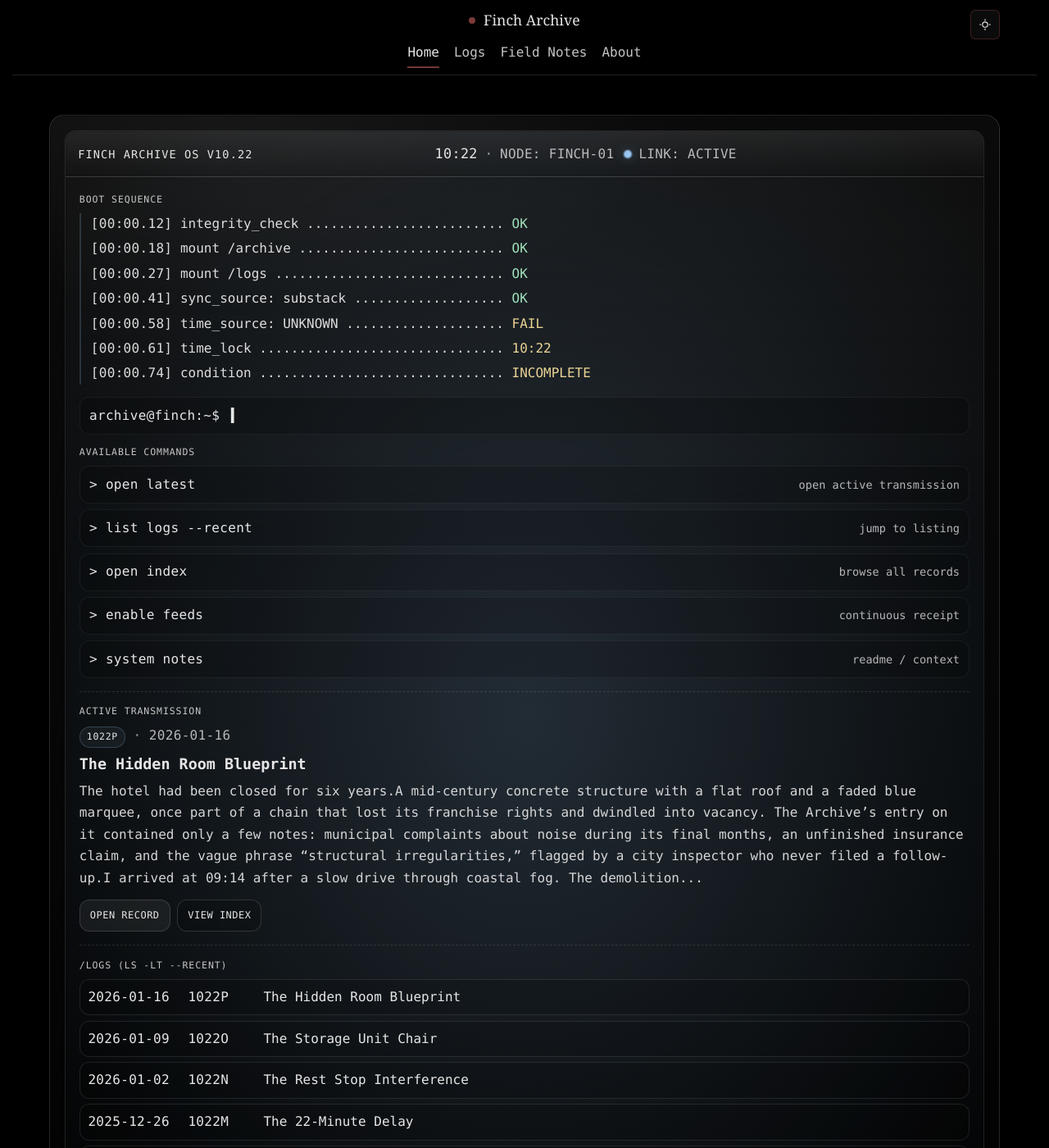
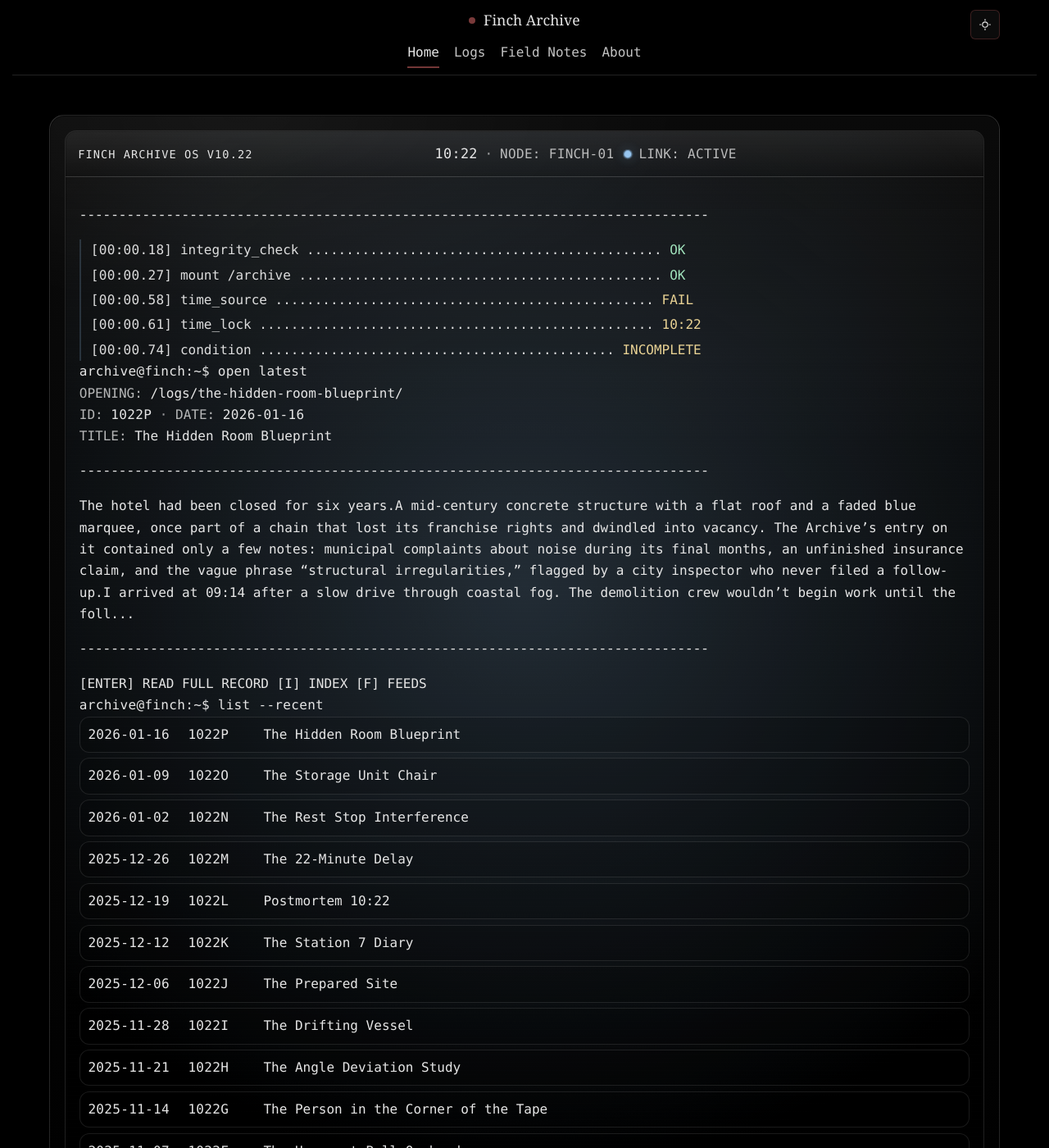
Before and after one commit to HallowayFinch/fincharchive.com, a Jekyll site: the page built from index.html, in a window 1280 px wide and 1400 px high. Shown: the whole window at 82% size. Built offline with Jekyll 4.4.1, drawn with Linux system fonts in a browser that asks for light colours; some of the changed text lies outside the part shown.

Commit message:
Refactor Finch Archive terminal layout and description
Updated the description in the front matter and modified the structure of the Finch Archive terminal interface, including changes to the body and commands sections.

```diff
--- a/index.html
+++ b/index.html
@@ -1,16 +1,16 @@
 ---
 layout: default
 title: Finch Archive
-description: "Recovered notes from incomplete transmissions: the latest logs from the Finch Archive."
+description: "Recovered notes from incomplete transmissions: terminal access to the latest logs."
 full_width: true
 ---
 
 {%- assign EMPTY = '' | split: '' -%}
 {%- assign logs  = site.logs | sort: "date" | reverse | default: EMPTY -%}
 {%- assign feat  = logs | first -%}
-{%- assign rest  = logs | slice: 0, 12 | default: EMPTY -%}
+{%- assign recent = logs | slice: 0, 12 | default: EMPTY -%}
 
-<section class="finch-terminal-home" aria-label="Finch Archive terminal interface">
+<section class="finch-terminal-home finch-terminal-home--transcript" aria-label="Finch Archive terminal interface">
   <div class="finch-terminal-bezel">
     <div class="finch-terminal-screen" role="region" aria-label="CRT viewport">
       <!-- TOP BAR -->
@@ -29,101 +29,68 @@ full_width: true
         </div>
       </header>
 
-      <!-- BODY -->
+      <!-- BODY (single transcript flow) -->
       <div class="finch-terminal-body">
-        <!-- BOOT -->
-        <section class="finch-boot" aria-label="Boot sequence">
-          <div class="finch-section-label">BOOT SEQUENCE</div>
+        <div class="finch-transcript" aria-label="Operator session transcript">
+          <pre class="finch-pre" aria-hidden="true">--------------------------------------------------------------------------------</pre>
 
-          <ul class="finch-boot-lines" data-boot>
-            <li><span class="finch-mono">[00:00.12]</span> integrity_check ......................... <span class="finch-ok">OK</span></li>
-            <li><span class="finch-mono">[00:00.18]</span> mount /archive .......................... <span class="finch-ok">OK</span></li>
-            <li><span class="finch-mono">[00:00.27]</span> mount /logs ............................. <span class="finch-ok">OK</span></li>
-            <li><span class="finch-mono">[00:00.41]</span> sync_source: substack ................... <span class="finch-ok">OK</span></li>
-            <li><span class="finch-mono">[00:00.58]</span> time_source: UNKNOWN .................... <span class="finch-warn">FAIL</span></li>
-            <li><span class="finch-mono">[00:00.61]</span> time_lock ............................... <span class="finch-warn">10:22</span></li>
-            <li><span class="finch-mono">[00:00.74]</span> condition ............................... <span class="finch-warn">INCOMPLETE</span></li>
+          <ul class="finch-boot-lines finch-boot-lines--compact" data-boot>
+            <li><span class="finch-mono">[00:00.18]</span> integrity_check ............................................. <span class="finch-ok">OK</span></li>
+            <li><span class="finch-mono">[00:00.27]</span> mount /archive .............................................. <span class="finch-ok">OK</span></li>
+            <li><span class="finch-mono">[00:00.58]</span> time_source ................................................ <span class="finch-warn">FAIL</span></li>
+            <li><span class="finch-mono">[00:00.61]</span> time_lock .................................................. <span class="finch-warn">10:22</span></li>
+            <li><span class="finch-mono">[00:00.74]</span> condition ............................................. <span class="finch-warn">INCOMPLETE</span></li>
           </ul>
-        </section>
 
-        <!-- PROMPT -->
-        <div class="finch-prompt" aria-label="Command prompt">
-          <span class="finch-mono">archive@finch:~$</span>
-          <span class="finch-cursor" aria-hidden="true">▍</span>
+          <div class="finch-gap"></div>
+
+          {%- if feat -%}
+            <div class="finch-line">
+              <span class="finch-mono">archive@finch:~$</span> <span class="finch-mono">open latest</span>
             </div>
 
-        <!-- COMMANDS -->
-        <nav class="finch-commands" aria-label="Available commands">
-          <div class="finch-section-label">AVAILABLE COMMANDS</div>
-          <ul class="finch-cmdlist" role="list">
-            <li>
-              <a class="finch-cmd" href="{% if feat %}{{ feat.url | relative_url }}{% else %}{{ '/logs/' | relative_url }}{% endif %}">
-                <span class="finch-mono">&gt; open latest</span>
-                <span class="finch-muted finch-cmd__hint">open active transmission</span>
-              </a>
-            </li>
-            <li>
-              <a class="finch-cmd" href="#recent">
-                <span class="finch-mono">&gt; list logs --recent</span>
-                <span class="finch-muted finch-cmd__hint">jump to listing</span>
-              </a>
-            </li>
-            <li>
-              <a class="finch-cmd" href="{{ '/logs/' | relative_url }}">
-                <span class="finch-mono">&gt; open index</span>
-                <span class="finch-muted finch-cmd__hint">browse all records</span>
-              </a>
-            </li>
-            <li>
-              <a class="finch-cmd" href="{{ '/feeds/' | relative_url }}">
-                <span class="finch-mono">&gt; enable feeds</span>
-                <span class="finch-muted finch-cmd__hint">continuous receipt</span>
-              </a>
-            </li>
-            <li>
-              <a class="finch-cmd" href="{{ '/about/' | relative_url }}">
-                <span class="finch-mono">&gt; system notes</span>
-                <span class="finch-muted finch-cmd__hint">readme / context</span>
-              </a>
-            </li>
-          </ul>
-        </nav>
-
-        <!-- ACTIVE TRANSMISSION -->
-        <section class="finch-active" aria-label="Active transmission">
-          <div class="finch-section-label">ACTIVE TRANSMISSION</div>
-
-          {%- if feat -%}
-            <div class="finch-active__meta">
-              <span class="finch-tag">{{ feat.log_id | default: "LOG" }}</span>
+            <div class="finch-out">
+              <div class="finch-out__line">
+                <span class="finch-muted">OPENING:</span>
+                <a class="finch-out__link" href="{{ feat.url | relative_url }}">{{ feat.url | relative_url }}</a>
+              </div>
+              <div class="finch-out__line">
+                <span class="finch-muted">ID:</span> <span class="finch-mono">{{ feat.log_id | default: "LOG" }}</span>
                 <span class="finch-sep" aria-hidden="true">·</span>
-              <span class="finch-mono finch-muted">{{ feat.date | date: "%Y-%m-%d" }}</span>
+                <span class="finch-muted">DATE:</span> <span class="finch-mono">{{ feat.date | date: "%Y-%m-%d" }}</span>
+              </div>
+              <div class="finch-out__line">
+                <span class="finch-muted">TITLE:</span>
+                <a class="finch-out__link" href="{{ feat.url | relative_url }}">{{ feat.title }}</a>
               </div>
 
-            <h2 class="finch-active__title">
-              <a class="finch-link" href="{{ feat.url | relative_url }}">{{ feat.title }}</a>
-            </h2>
+              <pre class="finch-pre" aria-hidden="true">--------------------------------------------------------------------------------</pre>
 
-            <div class="finch-active__text">
-              {{ feat.content | strip_html | strip_newlines | truncate: 520 }}
+              <div class="finch-out__excerpt">
+                {{ feat.content | strip_html | strip_newlines | truncate: 560 }}
               </div>
 
-            <div class="finch-active__actions" aria-label="Transmission actions">
-              <a class="finch-btn" href="{{ feat.url | relative_url }}">OPEN RECORD</a>
-              <a class="finch-btn finch-btn--ghost" href="{{ '/logs/' | relative_url }}">VIEW INDEX</a>
+              <pre class="finch-pre" aria-hidden="true">--------------------------------------------------------------------------------</pre>
+
+              <div class="finch-actions">
+                <a class="finch-action" href="{{ feat.url | relative_url }}">[ENTER] READ FULL RECORD</a>
+                <span class="finch-muted"> </span>
+                <a class="finch-action" href="{{ '/logs/' | relative_url }}">[I] INDEX</a>
+                <span class="finch-muted"> </span>
+                <a class="finch-action" href="{{ '/feeds/' | relative_url }}">[F] FEEDS</a>
               </div>
-          {%- else -%}
-            <p class="finch-muted finch-mono">No transmissions available.</p>
-          {%- endif -%}
-        </section>
+            </div>
 
-        <!-- LISTING -->
-        <section class="finch-listing" id="recent" aria-label="Recent logs listing">
-          <div class="finch-section-label">/logs (ls -lt --recent)</div>
+            <div class="finch-gap"></div>
 
-          <ul class="finch-ls" role="list">
-            {%- for item in rest -%}
-              <li class="finch-ls__row">
+            <div class="finch-line">
+              <span class="finch-mono">archive@finch:~$</span> <span class="finch-mono">list --recent</span>
+            </div>
+
+            <div class="finch-out">
+              <ul class="finch-ls finch-ls--plain" role="list" aria-label="Recent logs">
+                {%- for item in recent -%}
+                  <li class="finch-ls__row finch-ls__row--plain">
                     <span class="finch-mono finch-ls__date">{{ item.date | date: "%Y-%m-%d" }}</span>
                     <span class="finch-mono finch-ls__id">{{ item.log_id | default: "—" }}</span>
                     <a class="finch-ls__title" href="{{ item.url | relative_url }}">{{ item.title }}</a>
@@ -131,29 +98,37 @@ full_width: true
                 {%- endfor -%}
               </ul>
 
-          <div class="finch-listing__more">
-            <a class="finch-btn finch-btn--ghost" href="{{ '/logs/' | relative_url }}">BROWSE FULL CATALOG</a>
+              <div class="finch-gap"></div>
+
+              <div class="finch-actions">
+                <a class="finch-action" href="{{ '/logs/' | relative_url }}">[OPEN] FULL CATALOG</a>
+                <span class="finch-muted"> </span>
+                <a class="finch-action" href="{{ '/about/' | relative_url }}">[NOTES] SYSTEM</a>
               </div>
-        </section>
+            </div>
+          {%- else -%}
+            <div class="finch-line">
+              <span class="finch-mono">archive@finch:~$</span> <span class="finch-mono">status</span>
+            </div>
+            <div class="finch-out">
+              <span class="finch-muted">No transmissions available.</span>
+            </div>
+          {%- endif -%}
 
-        <!-- FUNCTION KEYS -->
-        <nav class="finch-fkeys" aria-label="Function keys">
-          <a class="finch-fkey" href="{% if feat %}{{ feat.url | relative_url }}{% else %}{{ '/logs/' | relative_url }}{% endif %}">F1 OPEN LATEST</a>
-          <a class="finch-fkey" href="{{ '/logs/' | relative_url }}">F2 INDEX</a>
-          <a class="finch-fkey" href="{{ '/feeds/' | relative_url }}">F3 FEEDS</a>
-          <a class="finch-fkey" href="{{ '/about/' | relative_url }}">F4 ABOUT</a>
-        </nav>
-      </div>
+          <div class="finch-gap"></div>
+
+          <div class="finch-line finch-line--prompt">
+            <span class="finch-mono">archive@finch:~$</span>
+            <span class="finch-cursor" aria-hidden="true">▍</span>
           </div>
         </div>
 
-  <!-- tiny boot “typing” flavor (optional, safe) -->
+        <!-- Tiny boot reveal (optional flavor, safe) -->
         <script>
           (function () {
             const root = document.querySelector('.finch-terminal-home');
             const list = document.querySelector('[data-boot]');
             if (!root || !list) return;
-
             const reduce = window.matchMedia && window.matchMedia('(prefers-reduced-motion: reduce)').matches;
             if (reduce) return;
 
@@ -168,14 +143,16 @@ full_width: true
               if (i < lines.length) {
                 lines[i].classList.add('is-revealed');
                 i += 1;
-          setTimeout(step, 90);
+                setTimeout(step, 85);
               } else {
                 root.classList.remove('is-boot-animating');
-          root.classList.add('is-boot-done');
               }
             };
 
-      setTimeout(step, 150);
+            setTimeout(step, 120);
           })();
         </script>
+      </div>
+    </div>
+  </div>
 </section>
```
Lines whose indentation alone changed are shown as unchanged.
